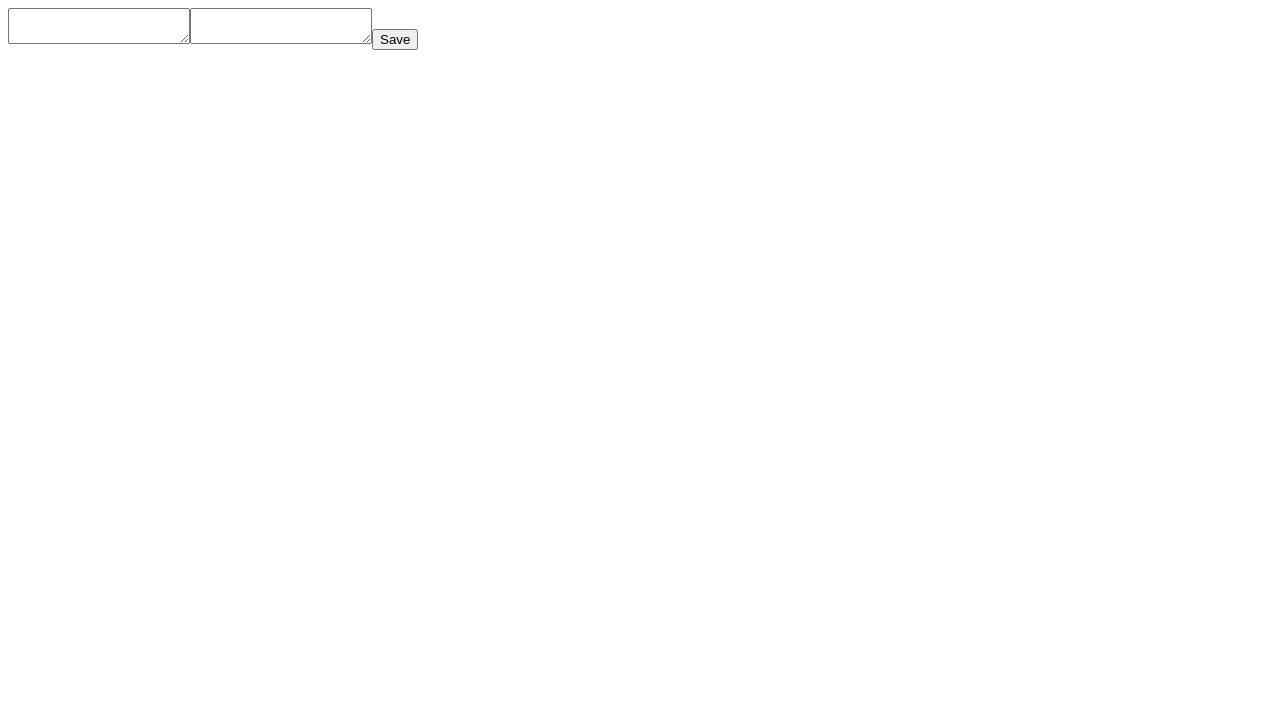
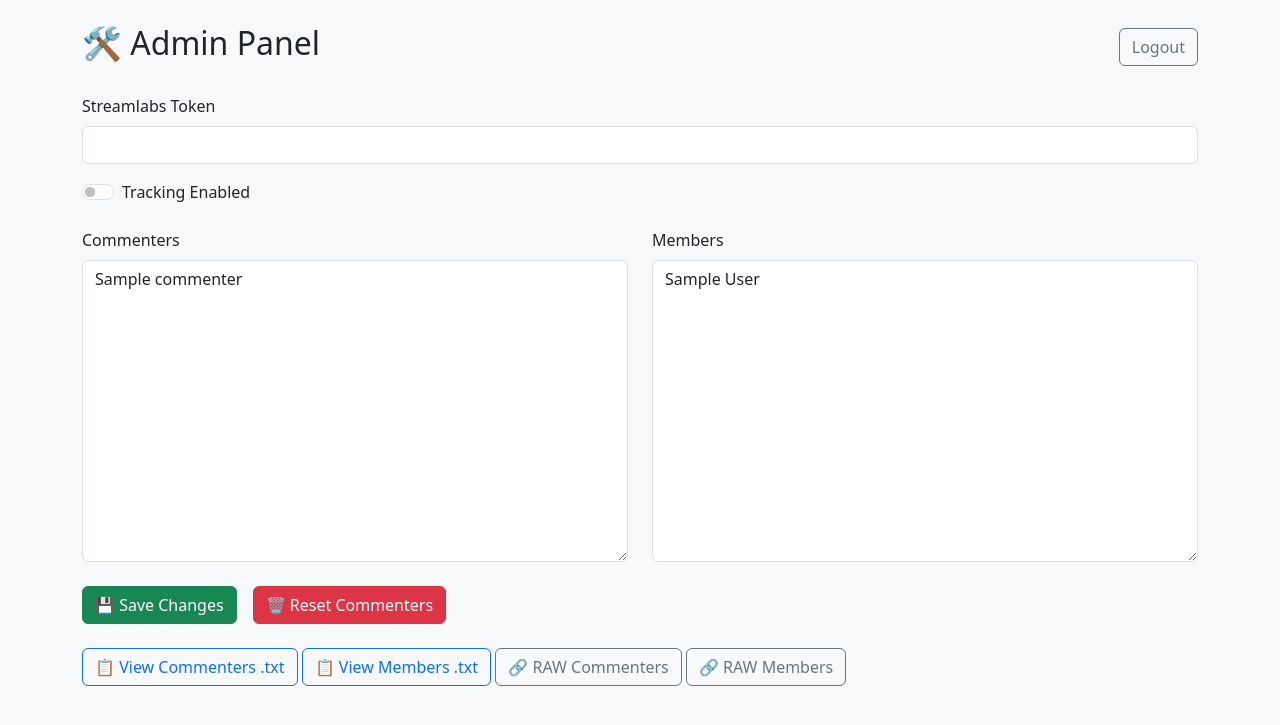
Before and after one commit to SaamVR/traffic, a Flask app: page /admin in a window 1280 px wide. Before the commit the part shown is almost empty. Shown: the top 725 px of the page. Run offline with Flask 3, Linux system fonts and the light colour scheme; the visitor is signed in with stand-in values (Sample User, id 1); data comes from the database, SQL or seed files in the repository; tables that the repository leaves empty hold one stand-in row (values such as "Sample post").

Commit message:
dashboard.html

```diff
--- a/templates/dashboard.html
+++ b/templates/dashboard.html
@@ -1 +1,55 @@
-<form method='POST' action='/update'><textarea name='commenters'></textarea><textarea name='members'></textarea><button>Save</button></form>
+<!DOCTYPE html>
+<html lang="en">
+<head>
+  <meta charset="UTF-8">
+  <title>Admin Dashboard</title>
+  <link href="https://cdn.jsdelivr.net/npm/bootstrap@5.3.0/dist/css/bootstrap.min.css" rel="stylesheet">
+</head>
+<body class="bg-light">
+  <div class="container py-4">
+    <div class="d-flex justify-content-between align-items-center mb-4">
+      <h2>🛠️ Admin Panel</h2>
+      <a href="/logout" class="btn btn-outline-secondary">Logout</a>
+    </div>
+
+    <form method="POST" action="/update" class="mb-4">
+      <div class="mb-3">
+        <label class="form-label">Streamlabs Token</label>
+        <input type="text" name="token" class="form-control" value="{{ token }}">
+      </div>
+
+      <div class="form-check form-switch mb-4">
+        <input class="form-check-input" type="checkbox" name="tracking" id="trackingSwitch" {% if tracking %}checked{% endif %}>
+        <label class="form-check-label" for="trackingSwitch">Tracking Enabled</label>
+      </div>
+
+      <div class="row">
+        <div class="col-md-6">
+          <label class="form-label">Commenters</label>
+          <textarea name="commenters" rows="12" class="form-control">{% for name, time in commenters %}{{ name }}
+{% endfor %}</textarea>
+        </div>
+        <div class="col-md-6">
+          <label class="form-label">Members</label>
+          <textarea name="members" rows="12" class="form-control">{% for name, time in members %}{{ name }}
+{% endfor %}</textarea>
+        </div>
+      </div>
+
+      <div class="mt-4 d-flex gap-3">
+        <button type="submit" class="btn btn-success">💾 Save Changes</button>
+        <form method="POST" action="/reset_commenters">
+          <button type="submit" class="btn btn-danger">🗑️ Reset Commenters</button>
+        </form>
+      </div>
+    </form>
+
+    <div class="mt-3">
+      <a href="/files/commenters.txt" class="btn btn-outline-primary" target="_blank">📋 View Commenters .txt</a>
+      <a href="/files/members.txt" class="btn btn-outline-primary" target="_blank">📋 View Members .txt</a>
+      <a href="/raw/commenters" class="btn btn-outline-secondary" target="_blank">🔗 RAW Commenters</a>
+      <a href="/raw/members" class="btn btn-outline-secondary" target="_blank">🔗 RAW Members</a>
+    </div>
+  </div>
+</body>
+</html>
```
